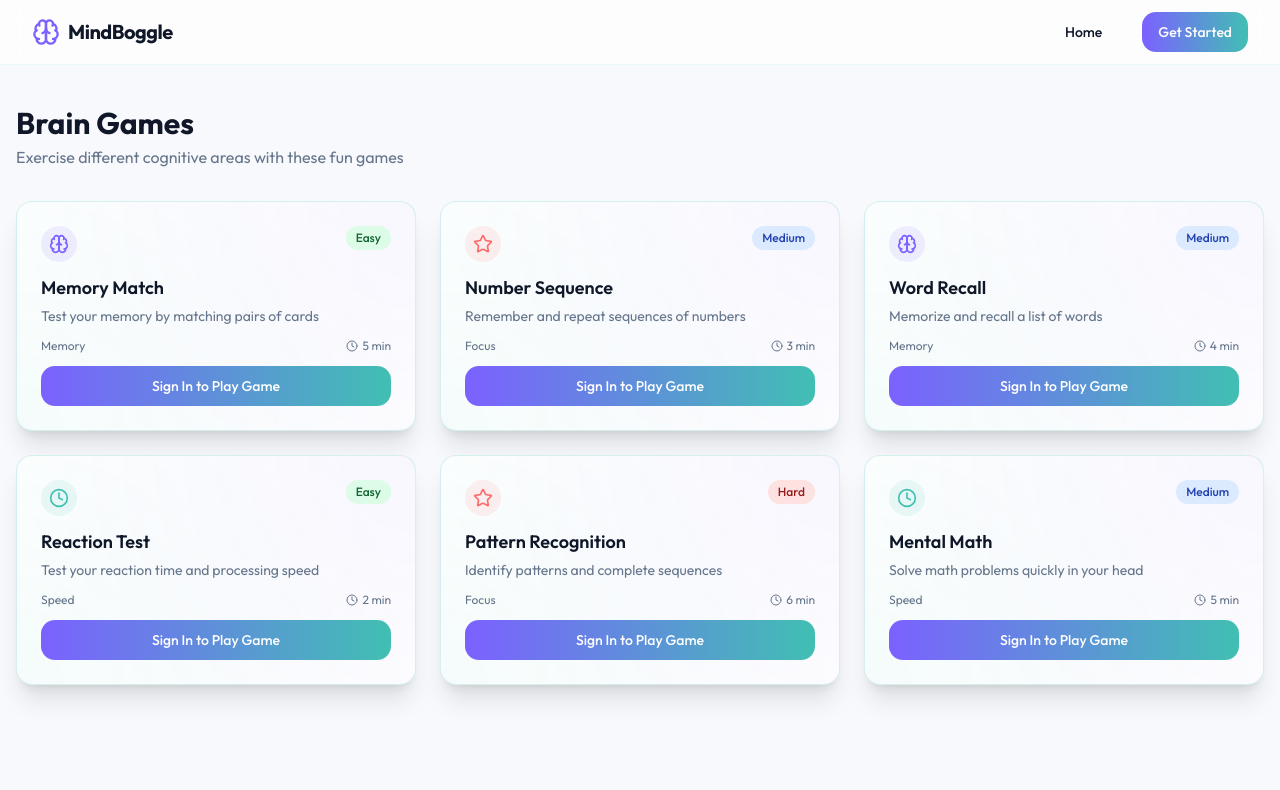
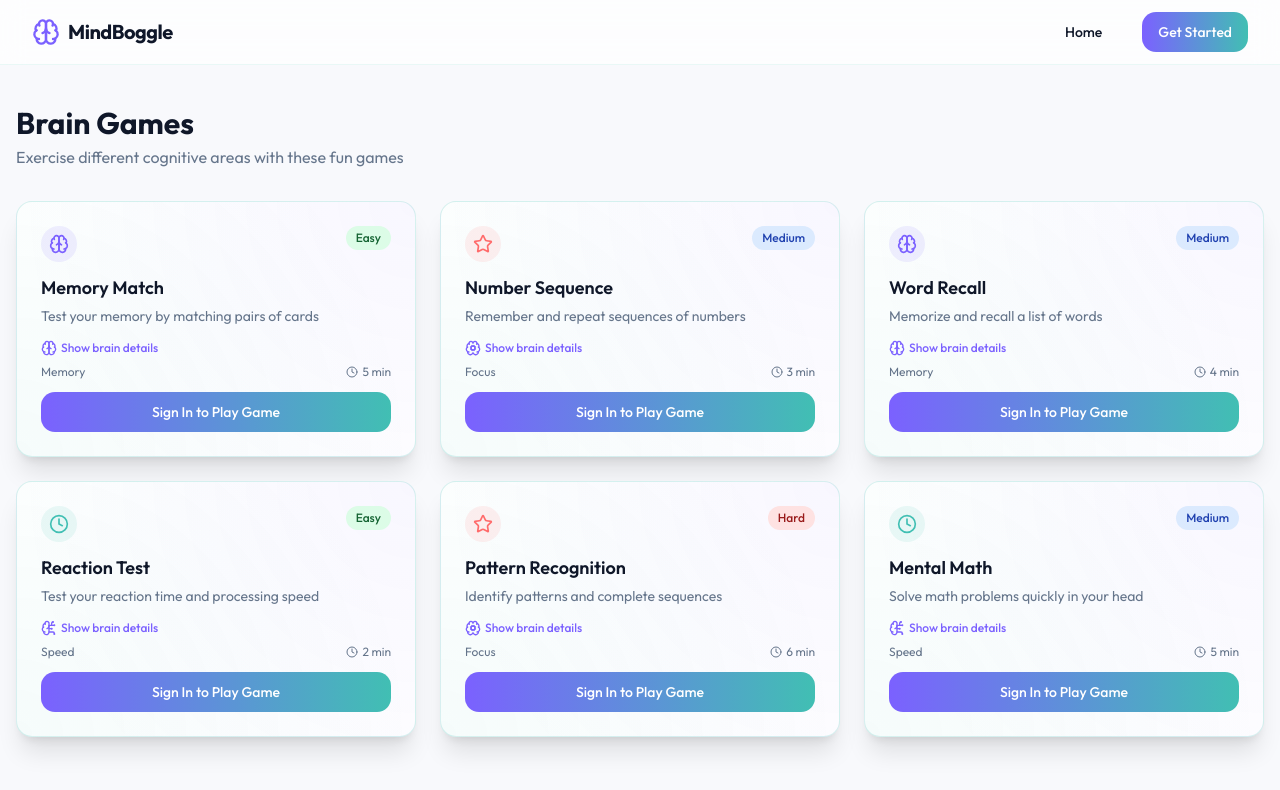
Before and after one commit to cmblum2/mindboggle, a React (Vite) app: page /games in a window 1280 px wide. Shown: the top 790 px of the page. Built offline with nearby package versions, Linux system fonts and the light colour scheme.

Commit message:
Add game info to Games page
Adds brain region target and cognitive health synopsis to the game cards on the Games page.

```diff
--- a/src/components/GameCard.tsx
+++ b/src/components/GameCard.tsx
@@ -1,7 +1,7 @@
 
 import { Button } from '@/components/ui/button';
 import { useNavigate } from 'react-router-dom';
-import { Brain, GamepadIcon, Clock, Star } from 'lucide-react';
+import { Brain, GamepadIcon, Clock, Star, BrainCircuit, BrainCog } from 'lucide-react';
 import { Progress } from '@/components/ui/progress';
 import { useState } from 'react';
 import AuthModal from '@/components/AuthModal';
@@ -16,6 +16,8 @@ export interface Game {
   duration: string;
   progress: number;
   icon: 'memory' | 'speed' | 'focus';
+  brainTarget?: string;
+  cognitiveHealth?: string;
 }
 
 interface GameCardProps {
@@ -27,6 +29,7 @@ const GameCard = ({ game, requireLogin = false }: GameCardProps) => {
   const navigate = useNavigate();
   const { login, signup } = useAuth();
   const [showAuthModal, setShowAuthModal] = useState(false);
+  const [showDetails, setShowDetails] = useState(false);
 
   const getGameIcon = () => {
     switch (game.icon) {
@@ -62,8 +65,21 @@ const GameCard = ({ game, requireLogin = false }: GameCardProps) => {
     }
   };
 
+  const getBrainTargetIcon = () => {
+    switch (game.category.toLowerCase()) {
+      case 'memory':
+        return <Brain className="h-4 w-4 mr-1" />;
+      case 'speed':
+        return <BrainCircuit className="h-4 w-4 mr-1" />;
+      case 'focus':
+        return <BrainCog className="h-4 w-4 mr-1" />;
+      default:
+        return <Brain className="h-4 w-4 mr-1" />;
+    }
+  };
+
   return (
-    <div className="game-container">
+    <div className="game-container relative">
       <div className="flex items-start justify-between mb-3">
         <div className="p-2 rounded-full bg-opacity-10"
           style={{ backgroundColor: game.icon === 'memory' ? 'rgba(123, 97, 255, 0.1)' :
@@ -78,6 +94,23 @@ const GameCard = ({ game, requireLogin = false }: GameCardProps) => {
 
       <h3 className="text-lg font-semibold mb-1">{game.name}</h3>
       <p className="text-sm text-muted-foreground mb-3">{game.description}</p>
+
+      {/* Brain Target Information Button */}
+      <button
+        onClick={() => setShowDetails(!showDetails)}
+        className="text-xs font-medium text-brain-purple hover:underline mb-2 inline-flex items-center"
+      >
+        {getBrainTargetIcon()}
+        {showDetails ? "Hide brain details" : "Show brain details"}
+      </button>
+
+      {/* Collapsible Brain Target Information */}
+      {showDetails && (
+        <div className="bg-brain-purple bg-opacity-5 p-3 rounded-md mb-3 text-xs">
+          <div className="font-medium mb-1 text-brain-purple">Brain Target: {game.brainTarget || getBrainTarget(game.category)}</div>
+          <div className="text-muted-foreground">{game.cognitiveHealth || getCognitiveHealth(game.category)}</div>
+        </div>
+      )}
 
       <div className="flex items-center justify-between text-xs text-muted-foreground mb-3">
         <span>{game.category}</span>
@@ -113,4 +146,32 @@ const GameCard = ({ game, requireLogin = false }: GameCardProps) => {
   );
 };
 
+// Helper function to determine brain target based on category
+const getBrainTarget = (category: string) => {
+  switch (category.toLowerCase()) {
+    case 'memory':
+      return 'Hippocampus & Temporal Lobe';
+    case 'speed':
+      return 'Frontal Lobe & Motor Cortex';
+    case 'focus':
+      return 'Prefrontal Cortex';
+    default:
+      return 'Multiple Brain Regions';
+  }
+};
+
+// Helper function to provide cognitive health benefits based on category
+const getCognitiveHealth = (category: string) => {
+  switch (category.toLowerCase()) {
+    case 'memory':
+      return 'Improves memory formation and recall, potentially slowing age-related memory decline. Strengthens neural connections for better information retention.';
+    case 'speed':
+      return 'Enhances processing speed and reaction time. Improves cognitive efficiency and may help maintain neural pathways that deteriorate with age.';
+    case 'focus':
+      return 'Increases attention span and ability to filter distractions. Builds mental stamina and improves executive functions like decision-making and planning.';
+    default:
+      return 'Provides comprehensive cognitive training across multiple brain functions.';
+  }
+};
+
 export default GameCard;
--- a/src/pages/Games.tsx
+++ b/src/pages/Games.tsx
@@ -1,4 +1,3 @@
-
 import { useState, useEffect } from 'react';
 import { useNavigate } from 'react-router-dom';
 import NavBar from '@/components/NavBar';
@@ -27,7 +26,9 @@ const Games = () => {
             difficulty: 'Easy',
             duration: '5 min',
             progress: user ? 75 : 0,
-            icon: 'memory'
+            icon: 'memory',
+            brainTarget: 'Hippocampus & Temporal Lobe',
+            cognitiveHealth: 'Improves memory formation and recall, potentially slowing age-related memory decline. Strengthens neural connections for better information retention.'
           },
           {
             id: 'number-sequence',
@@ -37,7 +38,9 @@ const Games = () => {
             difficulty: 'Medium',
             duration: '3 min',
             progress: user ? 30 : 0,
-            icon: 'focus'
+            icon: 'focus',
+            brainTarget: 'Prefrontal Cortex',
+            cognitiveHealth: 'Increases attention span and ability to filter distractions. Builds mental stamina and improves executive functions like decision-making.'
           },
           {
             id: 'word-recall',
@@ -47,7 +50,9 @@ const Games = () => {
             difficulty: 'Medium',
             duration: '4 min',
             progress: user ? 0 : 0,
-            icon: 'memory'
+            icon: 'memory',
+            brainTarget: 'Hippocampus & Temporal Lobe',
+            cognitiveHealth: 'Strengthens verbal memory and language processing. May help maintain cognitive function in aging adults.'
           },
           {
             id: 'reaction-test',
@@ -57,7 +62,9 @@ const Games = () => {
             difficulty: 'Easy',
             duration: '2 min',
             progress: user ? 0 : 0,
-            icon: 'speed'
+            icon: 'speed',
+            brainTarget: 'Frontal Lobe & Motor Cortex',
+            cognitiveHealth: 'Enhances processing speed and reaction time. Improves cognitive efficiency and may help maintain neural pathways.'
           },
           {
             id: 'pattern-recognition',
@@ -67,7 +74,9 @@ const Games = () => {
             difficulty: 'Hard',
             duration: '6 min',
             progress: user ? 50 : 0,
-            icon: 'focus'
+            icon: 'focus',
+            brainTarget: 'Prefrontal Cortex & Parietal Lobe',
+            cognitiveHealth: 'Develops pattern recognition and logical thinking skills. Enhances visual-spatial processing and working memory.'
           },
           {
             id: 'mental-math',
@@ -77,7 +86,9 @@ const Games = () => {
             difficulty: 'Medium',
             duration: '5 min',
             progress: user ? 0 : 0,
-            icon: 'speed'
+            icon: 'speed',
+            brainTarget: 'Frontal Lobe & Parietal Lobe',
+            cognitiveHealth: 'Strengthens numerical processing and calculation abilities. Improves working memory and concentration.'
           }
         ]);
         setLoading(false);
```
